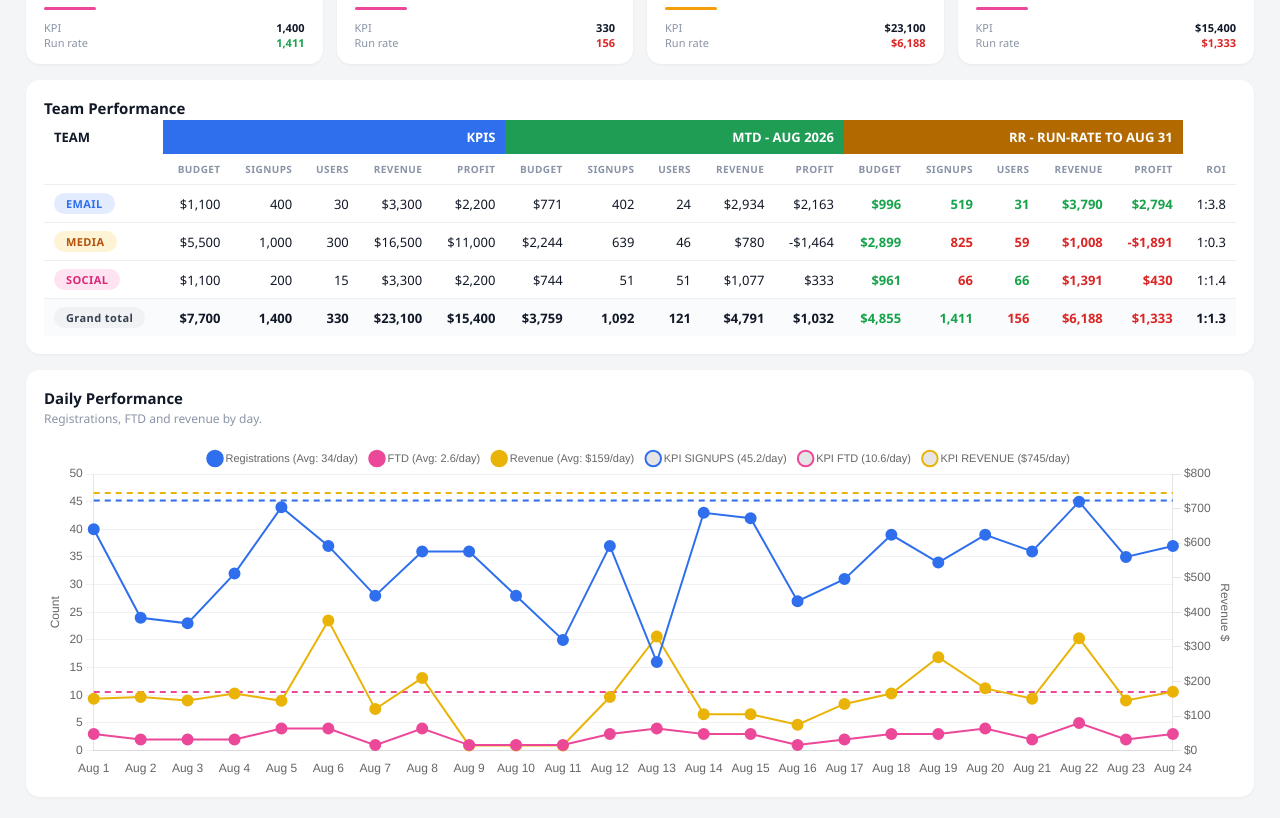
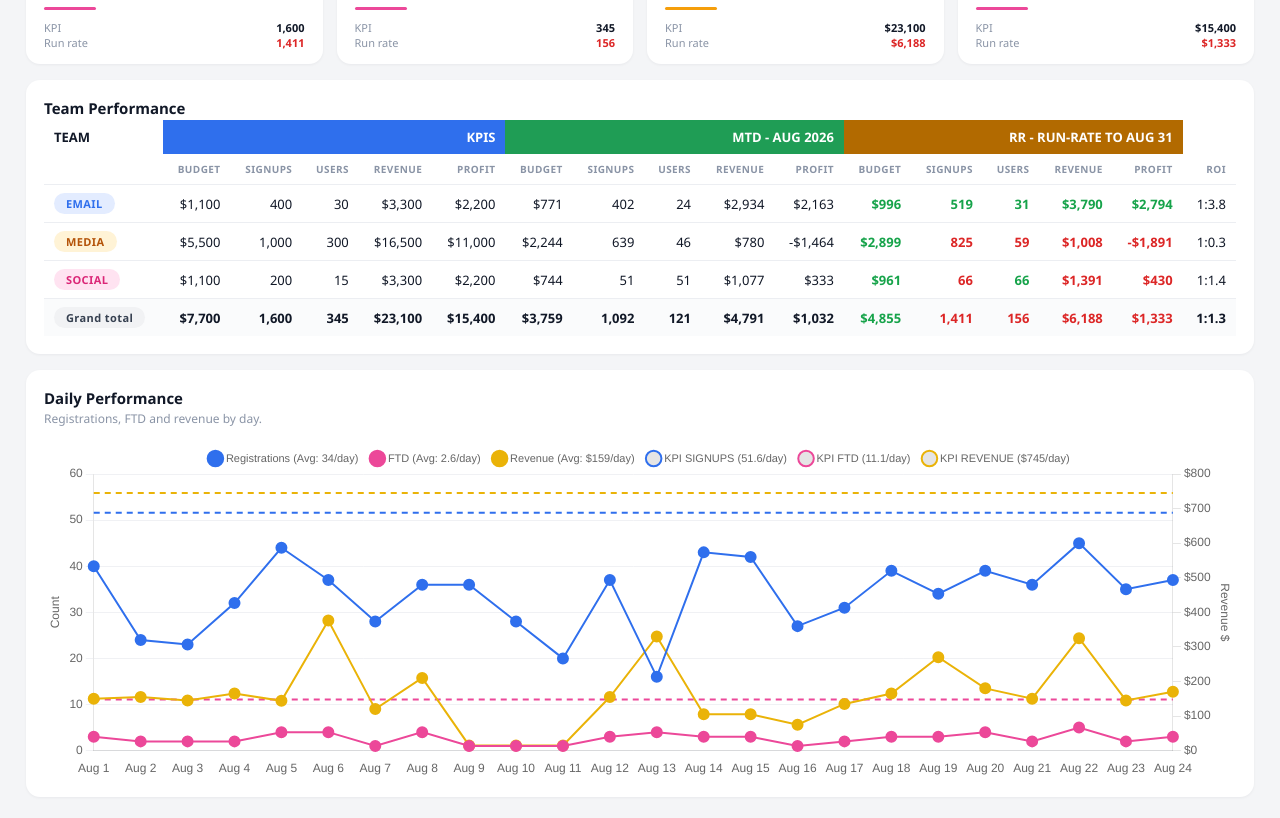
Before and after one commit to WiseKapital/Management-Report--August-2026, a plain HTML site: page index.html in a window 1280 px wide. Shown: the part 229-1047 px from the top of the page. Drawn offline with nearby package versions, Linux system fonts and the light colour scheme.

Commit message:
Update index.html

```diff
--- a/index.html
+++ b/index.html
@@ -199,7 +199,7 @@ const DATA = {
     },
     {
       "name": "Grand total", "cls": "total",
-      "kpi": {"budget": 7700, "signups": 1400, "users": 330, "revenue": 23100, "profit": 15400},
+      "kpi": {"budget": 7700, "signups": 1600, "users": 345, "revenue": 23100, "profit": 15400},
       "mtd": {"budget": 3759, "signups": 1092, "users": 121, "revenue": 4791, "profit": 1032}
     }
   ],
@@ -371,8 +371,8 @@ function renderDaily(){
       solid('Registrations (Avg: ' + fmtInt(avg(reg)) + '/day)', '#2f6fed', reg),
       solid('FTD (Avg: ' + f1(avg(ftd)) + '/day)', '#ec4899', ftd),
       solid('Revenue (Avg: $' + fmtInt(avg(rev)) + '/day)', '#eab308', rev),
-      dashed('KPI SIGNUPS (' + f1(1400/31) + '/day)', '#2f6fed', 1400/31),
-      dashed('KPI FTD (' + f1(330/31) + '/day)', '#ec4899', 330/31),
+      dashed('KPI SIGNUPS (' + f1(1600/31) + '/day)', '#2f6fed', 1600/31),
+      dashed('KPI FTD (' + f1(345/31) + '/day)', '#ec4899', 345/31),
       dashed('KPI REVENUE ($' + fmtInt(23100/31) + '/day)', '#eab308', 23100/31)
     ]},
     options:{responsive:true, maintainAspectRatio:false, interaction:{mode:'index', intersect:false},
```
